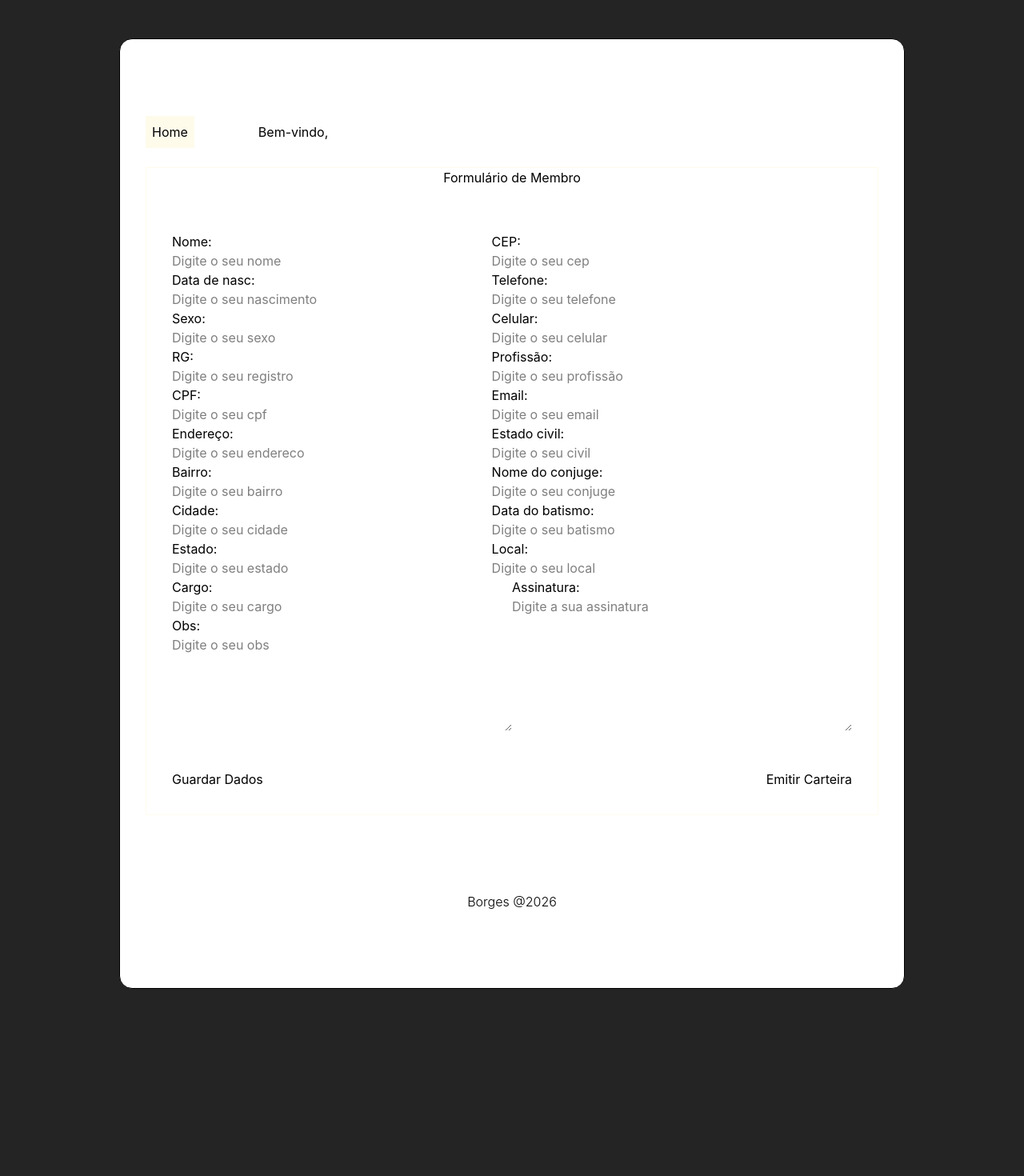
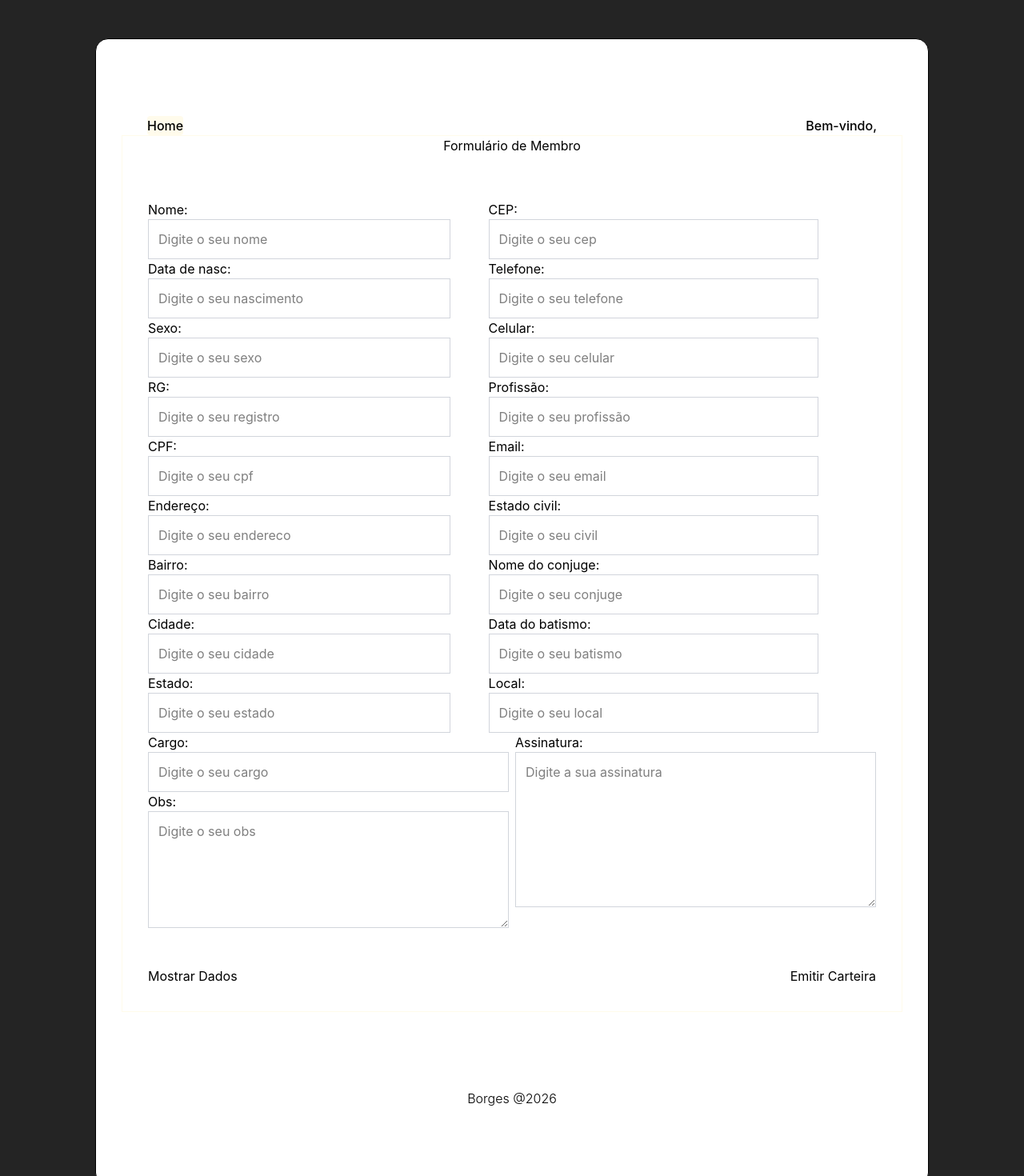
Before and after one commit to Paulo-Borges/FormGlory, a React (Vite) app: page /login in a window 1280 px wide. Shown: the top 1470 px of the page at 80% size. Before the commit the page ends 1236 px from the top, so only its background shows below. Built offline with nearby package versions, Linux system fonts and the light colour scheme.

Commit message:
feat: adicionando estilizacao aos formularios

```diff
--- a/src/App.tsx
+++ b/src/App.tsx
@@ -14,6 +14,7 @@ function App() {
         <Routes>
           <Route path="/" element={<Home />} />
           <Route path="/app/Users" element={<Users />} />
+          {/* <Route path="/app/Users/:id" element={<UsersDetails />} /> */}
           <Route path="/login/*" element={<Login />} />
         </Routes>
         <Footer />
--- a/src/Components/Headers.tsx
+++ b/src/Components/Headers.tsx
@@ -15,13 +15,16 @@ export const Headers = () => {
   }, []);
 
   return (
-    <div className="mb-6 flex justify-between ">
-      <nav className="flex gap-20  items-center">
-        <Link to="/" className="bg-amber-50 hover:bg-amber-100 p-2">
+    <div className="">
+      <nav className="flex justify-between px-8">
+        <Link
+          to="/"
+          className=" font-medium rounded bg-amber-50 hover:bg-amber-100 p-0 hover:p-1 "
+        >
           Home
         </Link>
         {usuario || <LoginForm /> ? (
-          <span>Bem-vindo, {usuario}</span>
+          <span className="font-medium">Bem-vindo, {usuario}</span>
         ) : (
           <Link to="login/criar">Login / Criar</Link>
         )}
--- a/src/Components/Home.tsx
+++ b/src/Components/Home.tsx
@@ -51,8 +51,8 @@ export const Home = () => {
   }
 
   return (
-    <div>
-      <form onSubmit={enviarForm}>
+    <div className="flex flex-col gap-6 justify-center text-start min-w-2xl border border-amber-50">
+      <form onSubmit={enviarForm} className="mt-8">
         {formFields.map((field) => (
           <div key={field.id} className="flex flex-col items-start gap-2">
             <label htmlFor="">{field.label}:</label>
--- a/src/Components/Login/LoginCreate.tsx
+++ b/src/Components/Login/LoginCreate.tsx
@@ -32,8 +32,8 @@ export const LoginCreate = () => {
   };
 
   return (
-    <div>
-      <form onSubmit={enviarLocal}>
+    <div className="flex flex-col gap-6 justify-center text-start min-w-2xl border border-amber-50">
+      <form onSubmit={enviarLocal} className="mt-6">
         <div>
           {formFields.map((fields) => (
             <div key={fields.id} className="flex flex-col items-start gap-2">
--- a/src/Components/Login/LoginForm.tsx
+++ b/src/Components/Login/LoginForm.tsx
@@ -1,10 +1,13 @@
-import { useState } from "react";
+import React, { useState } from "react";
+// Importa a instância do axios configurada pra fazer requisição da API
+import instance from "../../services/api";
+import { Link } from "react-router-dom";
 
 const dataFields = [
   {
     label: "Nome",
     type: "text",
-    name: "nome",
+    name: "name",
     placeholder: "Digite o seu nome",
   },
   {
@@ -114,7 +117,18 @@ const datasFields = [
   },
 ];
 
+export default function CreateUserData() {}
+
 export const LoginForm = () => {
+  // Estado pra controle de erros
+  const [error, setError] = useState<string | null>(null);
+  // Estado pra controle de Success
+  const [success, setSuccess] = useState<string | null>(null);
+  // Estado pra campo name
+  const [name, setName] = useState<string>("");
+  // Estado pra campo email
+  const [email, setEmail] = useState<string>("");
+
   const [data, setData] = useState({
     nome: "",
     nascimento: "",
@@ -142,19 +156,41 @@ export const LoginForm = () => {
   // onChange
   const valorInput = (e) => {
     setData({ ...data, [e.target.name]: e.target.value });
+    // setName(e.target.value);
+    // setEmail(e.target.value);
   };
 
   // onsubmit
-  const sendMsg = (e) => {
+  // const sendMsg = (e) => {
+  //   e.preventDefault();
+  //   localStorage.setItem("@CEL:entrar", JSON.stringify(data));
+  //   console.log(data);
+  // };
+
+  const handleSubmit = async (e) => {
     e.preventDefault();
-    localStorage.setItem("@CEL:entrar", JSON.stringify(data));
-    console.log(data);
+    // Limpa o erro anterior
+    setError(null);
+    // Limpa o erro anterior
+    setSuccess(null);
+
+    try {
+      // Fazer a requisição à API e enviar os dados
+      const response = await instance.post("/users", data);
+      // exibir mensagem de Sucesso
+      setSuccess(response.data.mensage);
+      // Limpar o formulário
+      setData("");
+    } catch (error: any) {
+      // exibir mensagem de Error
+      setError(error.response?.data.mensage);
+    }
   };
 
   return (
     <div className="flex flex-col gap-6 justify-center text-start max-w-5xl border border-amber-50">
       <h2 className="mx-auto">Formulário de Membro</h2>
-      <form className="p-8" onSubmit={sendMsg}>
+      <form className="p-8" onSubmit={handleSubmit}>
         <div>
           <div className="flex gap-12 ">
             <div>
@@ -165,7 +201,7 @@ export const LoginForm = () => {
                     type={field.type}
                     name={field.name}
                     placeholder={field.placeholder}
-                    className="w-full"
+                    className="w-full border border-gray-300 p-3 text-left"
                     onChange={valorInput}
                   />
                 </div>
@@ -179,20 +215,21 @@ export const LoginForm = () => {
                     type={field.type}
                     name={field.name}
                     placeholder={field.placeholder}
-                    className="w-full"
+                    className="w-full border border-gray-300 p-3 text-left"
                     onChange={valorInput}
                   />
                 </div>
               ))}
             </div>
           </div>
-          <div className="flex">
+          <div className="flex gap-2">
             <div className="flex flex-col">
               <label>Cargo:</label>
               <input
                 type="text"
                 name="cargo"
                 placeholder="Digite o seu cargo"
+                className="w-full border border-gray-300 p-3 text-left"
                 onChange={valorInput}
               />
 
@@ -202,6 +239,7 @@ export const LoginForm = () => {
                 placeholder="Digite o seu obs"
                 cols={40}
                 rows={5}
+                className="w-full border border-gray-300 p-3 text-left"
                 onChange={valorInput}
               ></textarea>
             </div>
@@ -212,6 +250,7 @@ export const LoginForm = () => {
                 placeholder="Digite a sua assinatura"
                 cols={40}
                 rows={7}
+                className="w-full border border-gray-300 p-3 text-left"
                 onChange={valorInput}
               ></textarea>
             </div>
@@ -221,12 +260,20 @@ export const LoginForm = () => {
         <br />
         <div className="flex justify-between">
           <div className="flex justify-center">
-            <button className="cursor-pointer" type="submit">
-              Guardar Dados
-            </button>
+            <Link
+              to="../../app/Users"
+              className="cursor-pointer bg-transparent hover:bg-green-200 rounded hover:p-2"
+            >
+              Mostrar Dados
+            </Link>
+            {error && <p style={{ color: "#f00" }}>{error}</p>}
+            {success && <p style={{ color: "#086" }}>{success}</p>}
           </div>
           <div className="flex justify-center">
-            <button className="cursor-pointer" type="submit">
+            <button
+              className="cursor-pointer bg-transparent hover:bg-green-200 rounded hover:p-2"
+              type="submit"
+            >
               Emitir Carteira
             </button>
           </div>
--- a/src/app/Users.tsx
+++ b/src/app/Users.tsx
@@ -32,28 +32,34 @@ export default function Users() {
   }, []);
 
   return (
-    <div>
-      <h1>Listar Usuários</h1>
+    <div className="w-screen">
+      <h1 className="pb-6 font-medium text-2xl">Listar Usuários</h1>
       {/* Exibe mensagem de erro  */}
       {error && <p style={{ color: "#f00" }}>{error}</p>}
-      <table>
+      <div className="mt-6 bg-white shadow-md rounded-lg p-6">
+        <table className="w-full border-collapse">
           <thead>
-          <tr>
-            <th>ID</th>
-            <th>NOME</th>
-            <th>Email</th>
+            <tr className="bg-gray-200">
+              <th className="border border-gray-300 p-3 text-left">ID</th>
+              <th className="border border-gray-300 p-3 text-left">NOME</th>
+              <th className="border border-gray-300 p-3 text-left">EMAIL</th>
+              <th className="border border-gray-300  p-3 text-center">AÇÕES</th>
             </tr>
           </thead>
           <tbody>
             {users.map((user) => (
-            <tr key={user.id}>
-              <td>{user.id}</td>
-              <td>{user.name}</td>
-              <td>{user.email}</td>
+              <tr key={user.id} className="hover:bg-gray-100">
+                <td className="border border-gray-300 p-3">{user.id}</td>
+                <td className="border border-gray-300 p-3">{user.name}</td>
+                <td className="border border-gray-300 p-3">{user.email}</td>
+                <td className="border border-gray-300 p-3">
+                  Visualizar Editar Apagar
+                </td>
               </tr>
             ))}
           </tbody>
         </table>
       </div>
+    </div>
   );
 }
```
Lines whose indentation alone changed are shown as unchanged.
